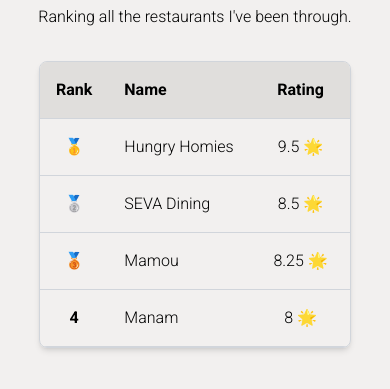
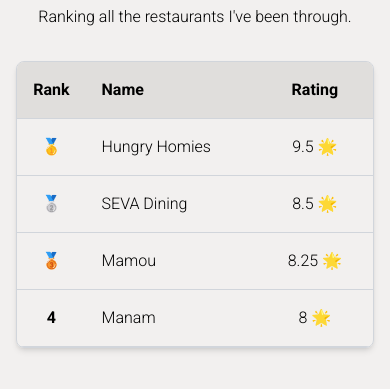
Before and after one commit to MountainHills/introduction-website, a website: page table.html in a window 390 px wide. Shown: the part 151-540 px from the top of the page. Drawn offline with Linux system fonts and the light colour scheme.

Commit message:
Change table width to 11/12 from 4/5

```diff
--- a/table.html
+++ b/table.html
@@ -27,7 +27,7 @@
       </section>
       <section class="w-full flex justify-center">
         <div
-          class="overflow-hidden border rounded-lg border-gray-300 w-4/5 sm:w-5/6 lg:w-4/6 shadow-md"
+          class="overflow-hidden border rounded-lg border-gray-300 w-11/12 sm:w-5/6 lg:w-4/6 shadow-md"
         >
           <table class="table-auto w-full font-light">
             <thead class="bg-darkerWhite">
```
Also changed, not shown: output.css.
